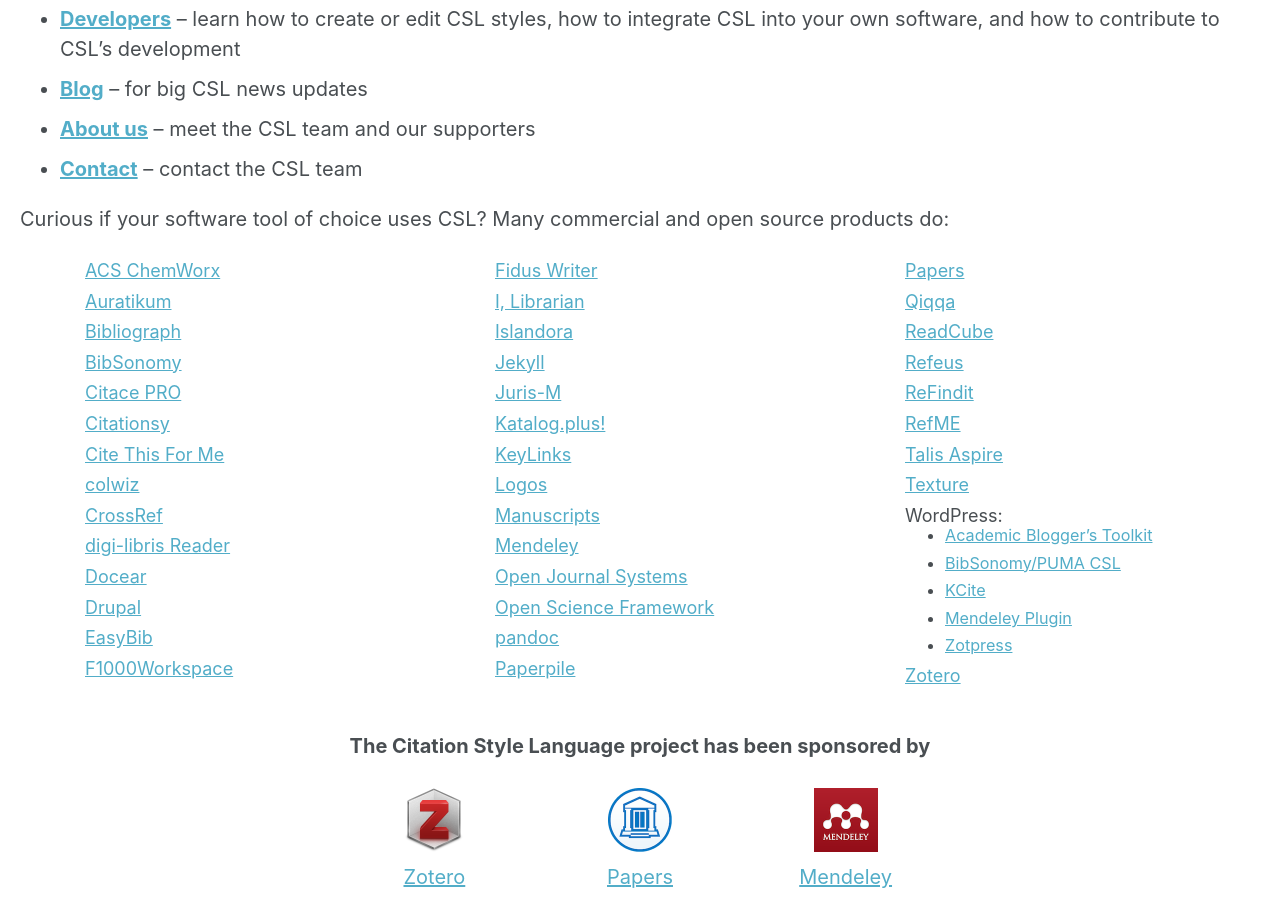
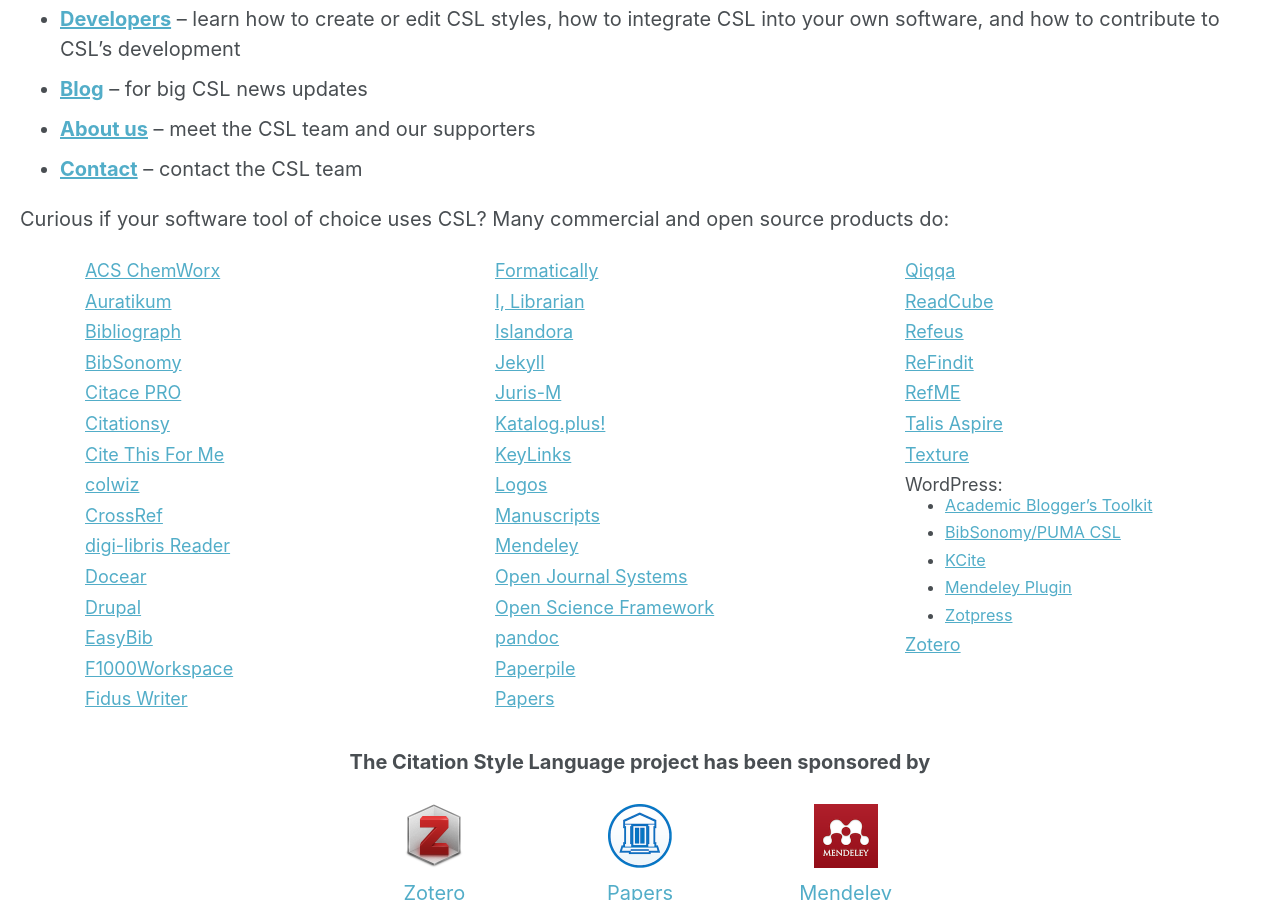
Before and after one commit to citation-style-language/citation-style-language.github.io, a Jekyll site: the page built from _pages/index.md, in a window 1280 px wide and 900 px high, scrolled down 545 px. Built offline with Jekyll 4.4.1, drawn with Linux system fonts in a browser that asks for light colours; the list of posts is cut into pages by our own code.

Commit message:
Update index.md
Add Formatically as CSL user (https://formatically.com/citation-tool.html); contacted via web form

```diff
--- a/_pages/index.md
+++ b/_pages/index.md
@@ -38,6 +38,8 @@
     url: http://f1000.com/work/
   - title: Fidus Writer
     url: http://www.fiduswriter.org/
+  - title: Formatically
+    url: https://formatically.com/
   - title: I, Librarian
     url: http://i-librarian.net/
   - title: Islandora
```
